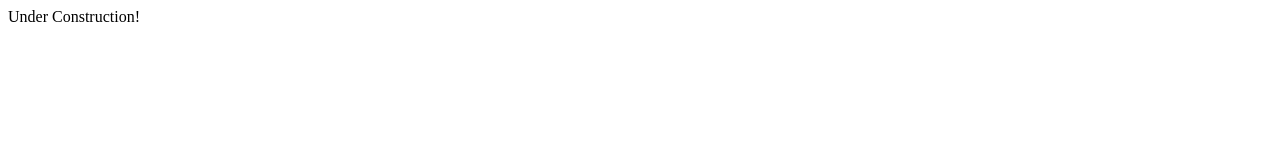
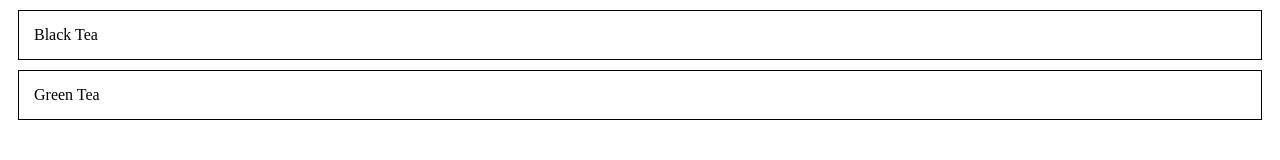
Before and after one commit to roniMor2569/HomePractice, a plain HTML site: page index.html in a window 1280 px wide. Drawn offline with Linux system fonts and the light colour scheme.

Commit message:
added dynamic html in JS

```diff
--- a/index.html
+++ b/index.html
@@ -4,12 +4,16 @@
     <meta charset="UTF-8">
     <meta http-equiv="X-UA-Compatible" content="IE=edge">
     <meta name="viewport" content="width=device-width, initial-scale=1.0">
+    <link rel="stylesheet" href="style.css">
     <title>Document</title>
 </head>
+
 <body>
-    <div>
-        Under Construction!
-    </div>
+
+    <!-- will be populated by JS code -->
+    <div id="products-container"></div>
+
 </body>
+
 <script src="script.js"></script>
 </html>
--- a/script.js
+++ b/script.js
@@ -0,0 +1,12 @@
+const productContainer = document.getElementById("products-container");
+const blackTea = document.createElement("div");
+const greenTea = document.createElement("div");
+
+blackTea.innerHTML = "Black Tea";
+greenTea.innerHTML = "Green Tea";
+
+blackTea.classList.add("product");
+greenTea.classList.add("product");
+
+productContainer.appendChild(blackTea);
+productContainer.appendChild(greenTea);
--- a/style.css
+++ b/style.css
@@ -0,0 +1,6 @@
+.product {
+    padding:15px;
+    margin: 10px;
+    border: 1px solid;
+    border-color: #000;
+}
```
